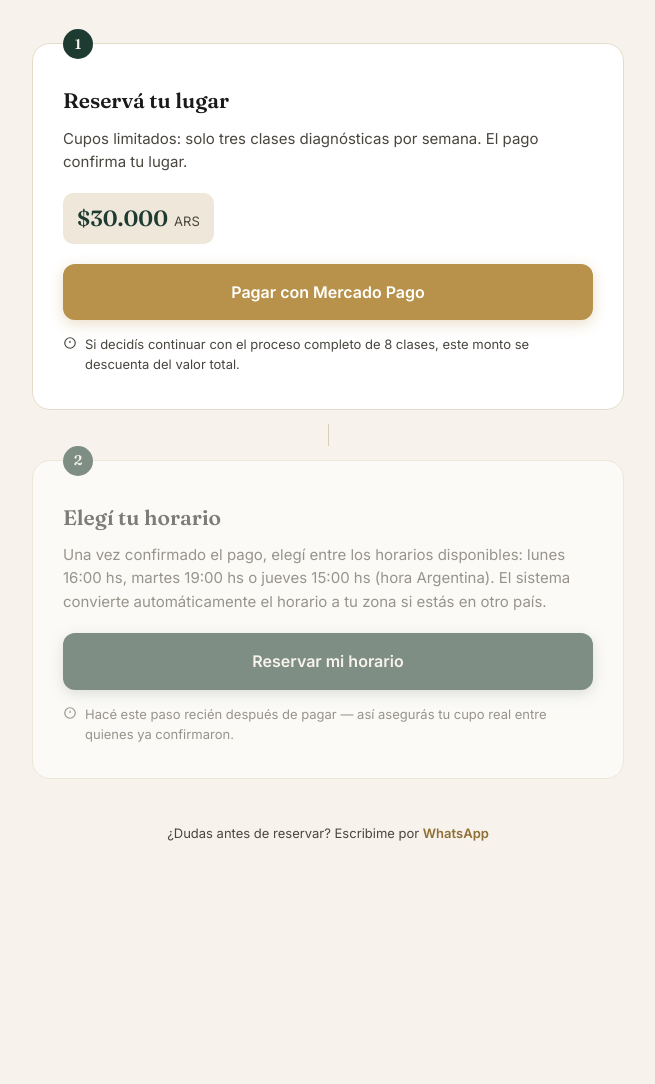
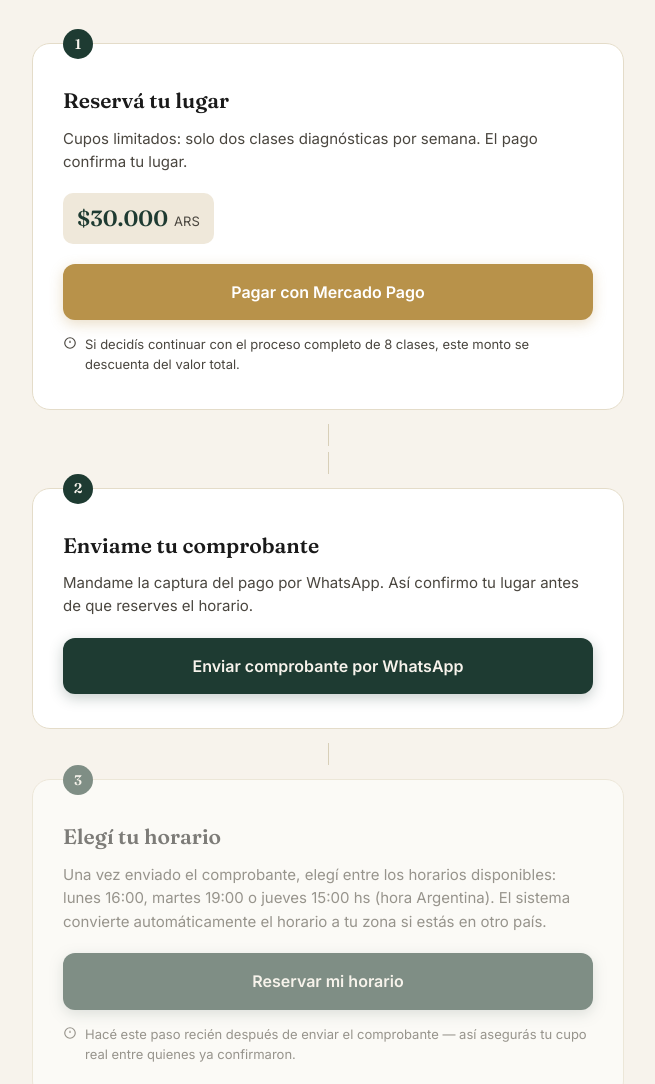
Before and after one commit to Shakti335/diagnostica, a plain HTML site: page index.html in a window 1280 px wide. Shown: the part 340-1424 px from the top of the page, without its empty margins (312-967 px from the left). Before the commit the page ends 1263 px from the top, so only its background shows below. Drawn offline with Linux system fonts and the light colour scheme.

Commit message:
Add files via upload

```diff
--- a/index.html
+++ b/index.html
@@ -261,7 +261,7 @@
     <div class="step" id="step1">
       <div class="step-number">1</div>
       <h2>Reservá tu lugar</h2>
-      <p>Cupos limitados: solo tres clases diagnósticas por semana. El pago confirma tu lugar.</p>
+      <p>Cupos limitados: solo dos clases diagnósticas por semana. El pago confirma tu lugar.</p>
       <div class="price-tag">
         <span class="amount">$30.000</span>
         <span class="currency">ARS</span>
@@ -279,16 +279,33 @@
       <div class="divider-line"></div>
     </div>
 
-    <div class="step step-locked" id="step2">
+    <div style="display:flex; justify-content:center; margin: -8px 0 14px;">
+      <div class="divider-line"></div>
+    </div>
+
+    <div class="step" id="step2b">
       <div class="step-number">2</div>
+      <h2>Enviame tu comprobante</h2>
+      <p>Mandame la captura del pago por WhatsApp. Así confirmo tu lugar antes de que reserves el horario.</p>
+      <a href="https://wa.me/5491145793059?text=Hola%20Roberto%2C%20te%20env%C3%ADo%20el%20comprobante%20de%20pago%20de%20mi%20clase%20diagn%C3%B3stica." target="_blank" rel="noopener" class="btn btn-book" id="proofBtn">
+        Enviar comprobante por WhatsApp
+      </a>
+    </div>
+
+    <div style="display:flex; justify-content:center; margin: -8px 0 14px;">
+      <div class="divider-line"></div>
+    </div>
+
+    <div class="step step-locked" id="step3">
+      <div class="step-number">3</div>
       <h2>Elegí tu horario</h2>
-      <p>Una vez confirmado el pago, elegí entre los horarios disponibles: lunes 16:00 hs, martes 19:00 hs o jueves 15:00 hs (hora Argentina). El sistema convierte automáticamente el horario a tu zona si estás en otro país.</p>
+      <p>Una vez enviado el comprobante, elegí entre los horarios disponibles: lunes 16:00, martes 19:00 o jueves 15:00 hs (hora Argentina). El sistema convierte automáticamente el horario a tu zona si estás en otro país.</p>
       <a href="https://calendly.com/robertoalejandrorey/30min" target="_blank" rel="noopener" class="btn btn-book" id="bookBtn">
         Reservar mi horario
       </a>
       <div class="note">
         <svg width="14" height="14" viewBox="0 0 24 24" fill="none" stroke="#4A463F" stroke-width="2"><circle cx="12" cy="12" r="9"/><path d="M12 8v4M12 16h.01"/></svg>
-        <span>Hacé este paso recién después de pagar — así asegurás tu cupo real entre quienes ya confirmaron.</span>
+        <span>Hacé este paso recién después de enviar el comprobante — así asegurás tu cupo real entre quienes ya confirmaron.</span>
       </div>
     </div>
 
```
